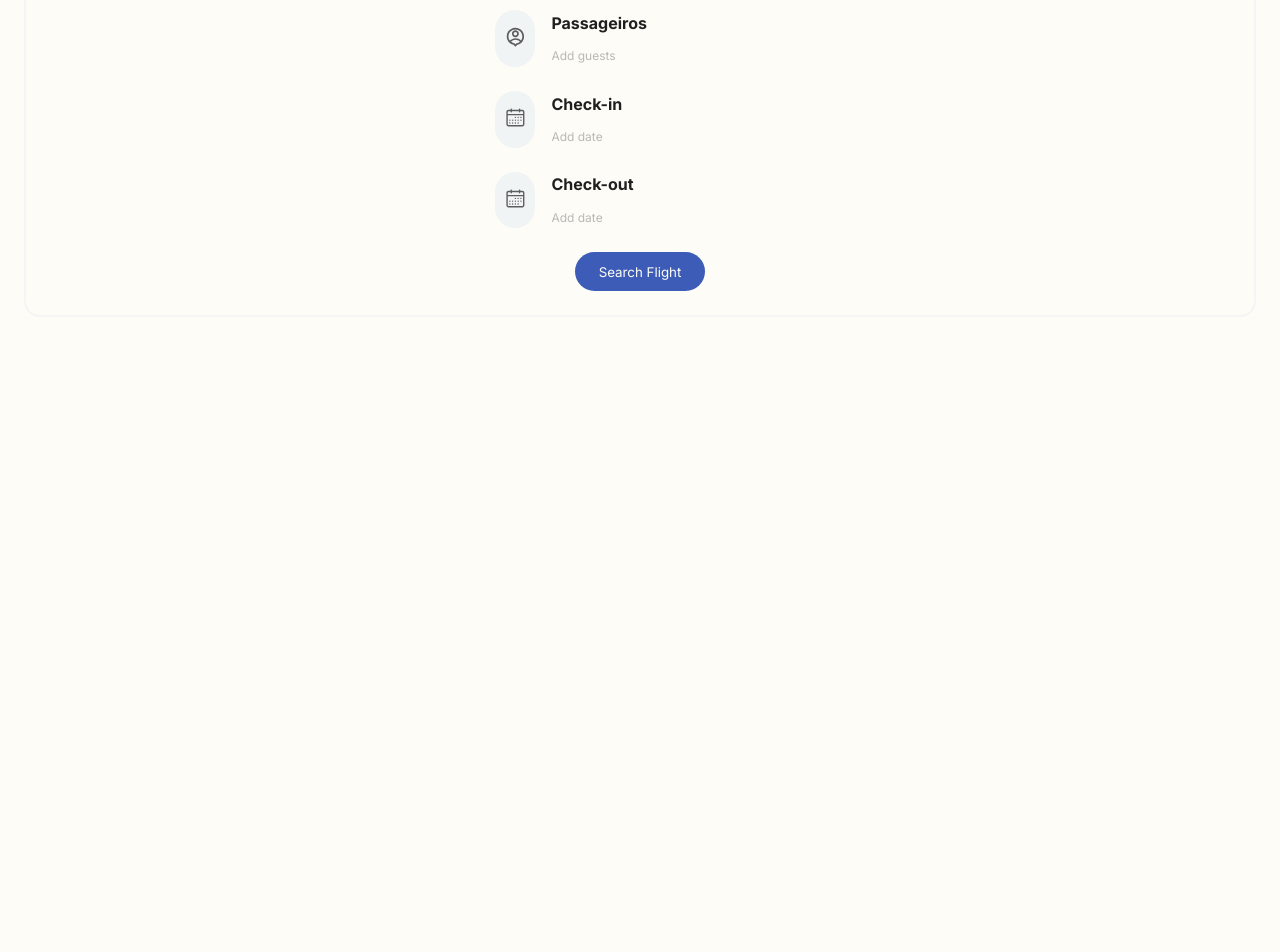
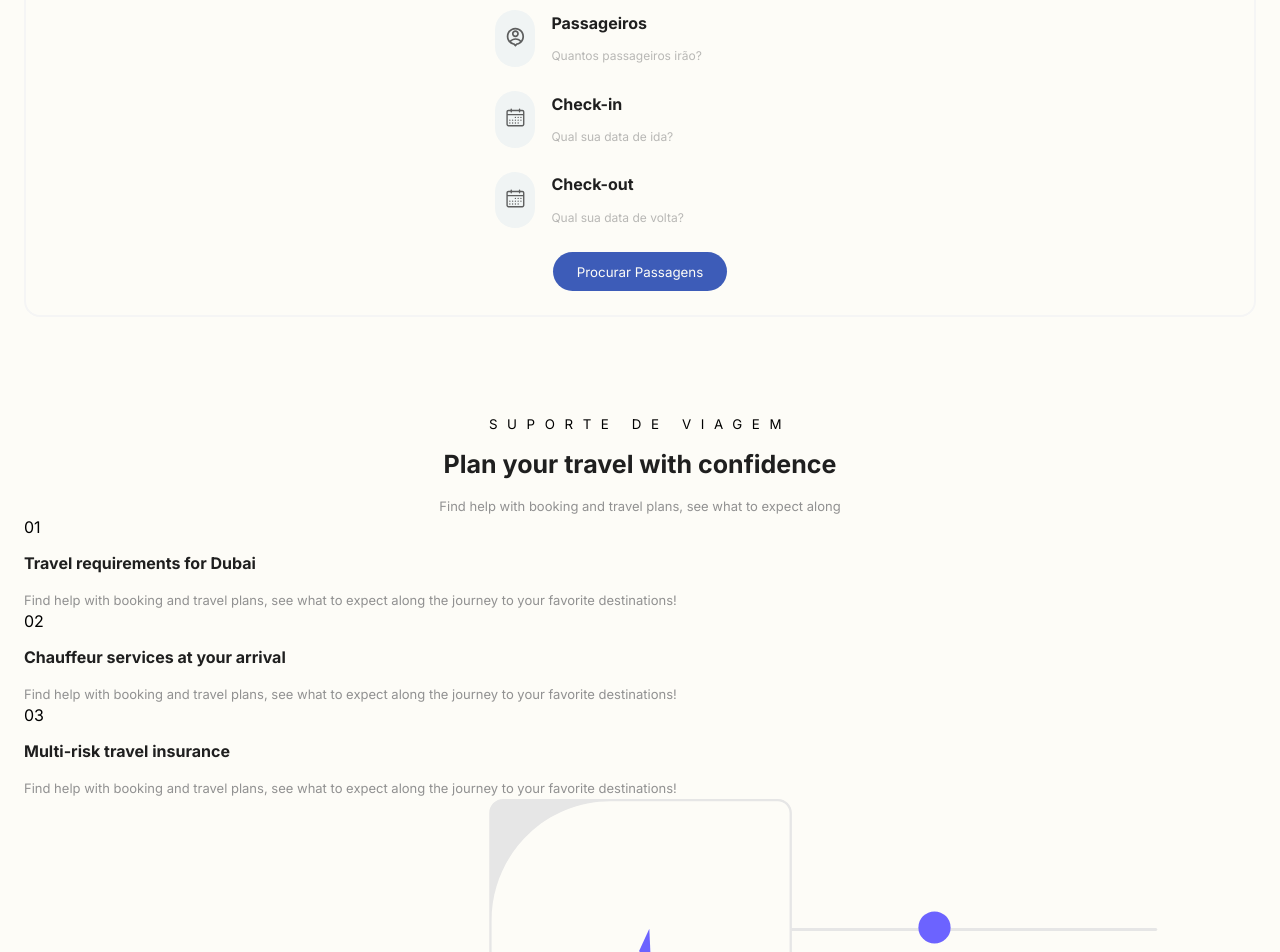
Before and after one commit to caiohenrqq/react-travel, a React (Vite) app: page / in a window 1280 px wide. Shown: the part 1200-2152 px from the top of the page. Before the commit the page ends 1549 px from the top, so only its background shows below. Built offline with nearby package versions, Linux system fonts and the light colour scheme.

Commit message:
Adiciona Sessão Serviços e Ajustes

```diff
--- a/src/App.jsx
+++ b/src/App.jsx
@@ -16,8 +16,8 @@ const App = () => {
       <Navbar/>
       <Home/>
       <Search/>
-      {/* <Support/>
-      <Info/>
+      <Support/>
+      {/* <Info/>
       <Lounge/>
       <Travelers/>
       <Subscribers/>
--- a/src/Components/Home/Home.jsx
+++ b/src/Components/Home/Home.jsx
@@ -8,7 +8,7 @@ const Home = () => {
   return (
     <div className='home flex container'>
       <div className="mainText">
-        <h1>Create Ever-lasting Memories With Us</h1>
+        <h1>Crie Memórias Inesquecíveis Que Durarão Para Sempre!</h1>
       </div>
 
       <div className='homeImagens flex'>
--- a/src/Components/Search/Search.jsx
+++ b/src/Components/Search/Search.jsx
@@ -1,36 +1,46 @@
-import React from "react";
+import React, { useState } from "react";
 import { HiOutlineLocationMarker } from "react-icons/hi";
 import { RiAccountPinCircleLine } from "react-icons/ri";
 import { RxCalendar } from "react-icons/rx";
 
 const Search = () => {
+  const [activeButton, setActiveButton] = useState(null);
+
+  const handleClick = (buttonName) => {
+    if (activeButton === buttonName) {
+      setActiveButton(null); // Desativa se já estiver ativo
+    } else {
+      setActiveButton(buttonName); // Ativa o botão clicado
+    }
+  };
+
   return (
     <div className="search container section">
       <div className="sectionContainer">
-
         <div className="btns flex">
-          <div className="singleBtn">
+          <div
+            className={`singleBtn ${activeButton === 'economica' ? 'active' : ''}`}
+            onClick={() => handleClick('economica')}
+          >
             <span>Econômica</span>
           </div>
 
-          {/* <div className="singleBtn">
-            <span>Business Class</span>
-          </div> */}
-
-          <div className="singleBtn">
+          <div
+            className={`singleBtn ${activeButton === 'primeira' ? 'active' : ''}`}
+            onClick={() => handleClick('primeira')}
+          >
             <span>Primeira Classe</span>
           </div>
         </div>
 
         <div className="searchInputs flex">
-          {/* Single Input */}
           <div className="singleInput flex">
             <div className="iconDiv">
               <HiOutlineLocationMarker className="icon" />
             </div>
             <div className="texts">
               <h4>Localização</h4>
-              <input type="text" placeholder="Where do you want to go?" />
+              <input type="text" placeholder="Pra onde você quer ir?" />
             </div>
           </div>
 
@@ -40,7 +50,7 @@ const Search = () => {
             </div>
             <div className="texts">
               <h4>Passageiros</h4>
-              <input type="text" placeholder="Add guests" />
+              <input type="text" placeholder="Quantos passageiros irão?" />
             </div>
           </div>
 
@@ -50,7 +60,7 @@ const Search = () => {
             </div>
             <div className="texts">
               <h4>Check-in</h4>
-              <input type="text" placeholder="Add date" />
+              <input type="text" placeholder="Qual sua data de ida?" />
             </div>
           </div>
 
@@ -60,12 +70,11 @@ const Search = () => {
             </div>
             <div className="texts">
               <h4>Check-out</h4>
-              <input type="text" placeholder="Add date" />
+              <input type="text" placeholder="Qual sua data de volta?" />
             </div>
           </div>
 
-          <button className="btn btnBlock flex">Search Flight</button>
-
+          <button className="btn btnBlock flex">Procurar Passagens</button>
         </div>
       </div>
     </div>
--- a/src/Components/Support/Support.jsx
+++ b/src/Components/Support/Support.jsx
@@ -1,11 +1,53 @@
 import React from 'react'
+import aviao from '../../Components/assets/aviaoImg.svg'
 
 const Support = () => {
   return (
-    <div>
-      Support
+    <div className='support container section'>
+      <div className='sectionContainer'>
+        <div className="titlesDiv">
+          <small>Suporte de Viagem</small>
+          <h2>Plan your travel with confidence</h2>
+          <p>Find help with booking and travel plans, see what to expect along</p>
+        </div>
+
+        <div className="infoDiv">
+          <div className="textDiv">
+
+            <div className="singleInfo">
+              <span className="number">01</span>
+              <h4>Travel requirements for Dubai</h4>
+              <p>
+                Find help with booking and travel plans, see what to expect along the journey to your favorite destinations!
+              </p>
+            </div>
+
+            <div className="singleInfo">
+              <span className="number">02</span>
+              <h4>Chauffeur services at your arrival</h4>
+              <p>
+                Find help with booking and travel plans, see what to expect along the journey to your favorite destinations!
+              </p>
+            </div>
+
+            <div className="singleInfo">
+              <span className="number">03</span>
+              <h4>Multi-risk travel insurance </h4>
+              <p>
+                Find help with booking and travel plans, see what to expect along the journey to your favorite destinations!
+              </p>
+            </div>
+
+          </div>
+
+          <div className="imgDiv">
+            <img src={aviao} alt="" />
+          </div>
+        </div>
+      </div>
     </div>
-  )
-}
+  );
+};
+
 
 export default Support
--- a/src/main.css
+++ b/src/main.css
@@ -262,6 +262,7 @@ h2 {
   border-radius: 3rem;
   width: 80%;
   text-align: center;
+  cursor: pointer;
 }
 .search .sectionContainer .btns .singleBtn:hover {
   background: var(--corPrimaria);
@@ -309,4 +310,12 @@ h2 {
 .search .sectionContainer .searchInputs .singleInput .texts input::placeholder {
   font-size: 12px;
   opacity: 0.5;
+}
+
+.support .sectionContainer .titlesDiv {
+  text-align: center;
+}
+.support .sectionContainer .titlesDiv small {
+  letter-spacing: 0.6rem;
+  text-transform: uppercase;
 }/*# sourceMappingURL=main.css.map */
--- a/src/main.scss
+++ b/src/main.scss
@@ -292,7 +292,7 @@ h2 {
 
     .btns {
       background: var(--corSecundaria);
-      padding: .5rem;
+      padding: 0.5rem;
       border-radius: 1rem;
       flex-direction: column;
       width: 100%;
@@ -300,17 +300,18 @@ h2 {
       margin-bottom: 4.5rem;
 
       .singleBtn {
-        padding: .8rem 1.5rem;
+        padding: 0.8rem 1.5rem;
         font-size: 13px;
         border-radius: 3rem;
         width: 80%;
         text-align: center;
+        cursor: pointer;
 
         &:hover {
           background: var(--corPrimaria);
           color: var(--corBranca);
           font-weight: 500;
-          transition: .4s ease;
+          transition: 0.4s ease;
         }
       }
 
@@ -320,6 +321,7 @@ h2 {
         font-weight: 500;
       }
     }
+
     .searchInputs {
       width: 100%;
       justify-content: center;
@@ -363,3 +365,17 @@ h2 {
     }
   }
 }
+
+// Support Section
+
+.support {
+  .sectionContainer {
+    .titlesDiv {
+      text-align: center;
+      small {
+        letter-spacing: .6rem;
+        text-transform: uppercase;
+      }
+    }
+  }
+}
```
Also changed, not shown: src/Components/assets/aviaoImg.svg (added), 1 other file (tests, documents, lock files or other folders).
